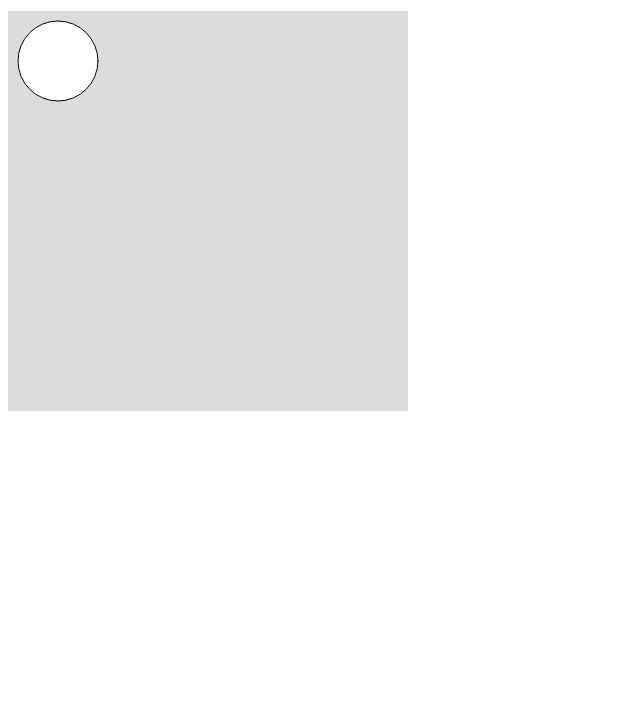
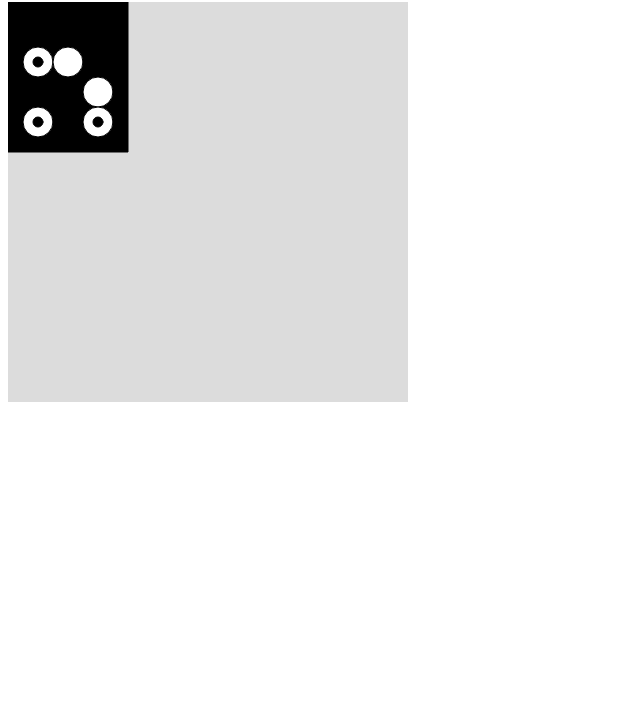
Before and after one commit to hedalu244/loneliness, a website built with Parcel: page src/index.html in a window 1280 px wide. Shown: the part 78-800 px from the top of the page, without its empty margins (0-640 px from the left). Built offline with nearby package versions, Linux system fonts and the light colour scheme.

Commit message:
move_animation

```diff
--- a/src/index.html
+++ b/src/index.html
@@ -3,12 +3,10 @@
 <head>
   <meta charset="UTF-8">
   <meta name="viewport" content="width=device-width, initial-scale=1.0">
-  <title>Hello p5</title>
-  <!-- スクリプト(main.ts)の読み込み -->
-  <!-- Parcelのv2系ではスクリプトの読み込みにtype="module"の指定が必要です -->
+  <title>loneliness</title>
   <script src="main.ts" type="module"></script>
 </head>
 <body>
-  <h1>はじめてのp5.js</h1>
+  <h1>loneliness</h1>
 </body>
 </html>
--- a/src/main.ts
+++ b/src/main.ts
@@ -13,27 +13,16 @@ const Direction = {
     None: 0,
     Left: 1,
     Right: 2,
-    Top: 3,
-    Bottom: 4,
+    Up: 3,
+    Down: 4,
 } as const;
 
 type Direction = typeof Direction[keyof typeof Direction];
 
-/*
-const CellMove = {
-    None: 0,
-    Left: 1,
-    Right: 2,
-    Top: 3,
-    Bottom: 4,
+type BoardAnimation = {
+    board: Board,
+    move: Direction[][],
 }
-type CellMove = typeof CellMove[keyof typeof CellMove];
-
-type BoardAnimation = {
-    board: Cell[][],
-    move: CellMove[][]
-}
-*/
 
 function n_array<T>(length: number, map: (v: unknown, k: number) => T): T[] {
     return Array.from({ length: length }, map)
@@ -41,79 +30,96 @@ function n_array<T>(length: number, map: (v: unknown, k: number) => T): T[] {
 
 class Level {
     initial_board: Board;
+    height: number;
     width: number;
-    height: number;
+
     board: Board; // 門番付き
+
     history: Board[];
+    anim_queue: BoardAnimation[]
+    anim_starttime: number
 
     constructor(initial_board: Board) {
-        this.height = initial_board.length;
-        this.width = initial_board[0].length;
+        this.width = initial_board.length;
+        this.height = initial_board[0].length;
         this.initial_board = initial_board;
 
         this.board = initial_board;
+
         this.history = []
+        this.anim_queue = []
+        this.anim_starttime = performance.now()
 
         this.init()
     }
 
     // 門番を付けて初期化
     init() {
-        const new_board: Cell[][] = n_array(this.height + 2, () => n_array(this.width + 2, () => Cell.Wall));
+        const new_board: Cell[][] = n_array(this.width + 2, () => n_array(this.height + 2, () => Cell.Wall));
 
-        for (let i = 0; i < this.height; i++)
-            for (let j = 0; j < this.width; j++)
+        for (let i = 0; i < this.width; i++)
+            for (let j = 0; j < this.height; j++)
                 new_board[i + 1][j + 1] = this.initial_board[i][j];
 
         this.board = new_board;
         this.history.push(this.board);
+
+        this.anim_queue.push({
+            board: this.board,
+            move: n_array(this.width + 2, () => n_array(this.height + 2, () => Direction.None)),
+        })
         this.show()
     }
     move(direction: Direction) {
         console.log("move", direction)
-        const new_board: Cell[][] = n_array(this.height + 2, () => n_array(this.width + 2, () => Cell.Wall))
+        const new_board: Cell[][] = n_array(this.width + 2, () => n_array(this.height + 2, () => Cell.Wall))
+        const move_direction: Direction[][] = n_array(this.width + 2, () => n_array(this.height + 2, () => Direction.None))
 
         // 何かしらの更新があったらtrue
         let move_flag = false;
 
-        for (let i = 1; i <= this.height; i++)
-            for (let j = 1; j <= this.width; j++)
+        for (let i = 1; i <= this.width; i++)
+            for (let j = 1; j <= this.height; j++)
                 new_board[i][j] = this.board[i][j];
 
         switch (direction) {
-            case Direction.Left: {
-                for (let i = 1; i <= this.height; i++)
-                    for (let j = 1; j <= this.width; j++) // 左の行から決定
+            case Direction.Up: {
+                for (let i = 1; i <= this.width; i++)
+                    for (let j = 1; j <= this.height; j++) // 左の行から決定
                         if (new_board[i][j - 1] == Cell.Empty && new_board[i][j] == Cell.Free) {
                             new_board[i][j - 1] = Cell.Free;
                             new_board[i][j] = Cell.Empty;
+                            move_direction[i][j - 1] = Direction.Up
+                            move_flag = true;
+                        }
+            } break;
+            case Direction.Down: {
+                for (let i = 1; i <= this.width; i++)
+                    for (let j = this.height; 1 <= j; j--) // 右の行から決定
+                        if (new_board[i][j + 1] == Cell.Empty && new_board[i][j] == Cell.Free) {
+                            new_board[i][j + 1] = Cell.Free;
+                            new_board[i][j] = Cell.Empty;
+                            move_direction[i][j + 1] = Direction.Down
+                            move_flag = true;
+                        }
+            } break;
+            case Direction.Left: {
+                for (let i = 1; i <= this.width; i++) // 上の行から決定
+                    for (let j = 1; j <= this.height; j++)
+                        if (new_board[i - 1][j] == Cell.Empty && new_board[i][j] == Cell.Free) {
+                            new_board[i - 1][j] = Cell.Free;
+                            new_board[i][j] = Cell.Empty;
+                            move_direction[i - 1][j] = Direction.Left;
                             move_flag = true;
                         }
             } break;
             case Direction.Right: {
-                for (let i = 1; i <= this.height; i++)
-                    for (let j = this.width; 1 <= j; j--) // 右の行から決定
-                        if (new_board[i][j + 1] == Cell.Empty && new_board[i][j] == Cell.Free) {
-                            new_board[i][j + 1] = Cell.Free;
-                            new_board[i][j] = Cell.Empty;
-                            move_flag = true;
-                        }
-            } break;
-            case Direction.Top: {
-                for (let i = 1; i <= this.height; i++) // 上の行から決定
-                    for (let j = 1; j <= this.width; j++)
-                        if (new_board[i - 1][j] == Cell.Empty && new_board[i][j] == Cell.Free) {
-                            new_board[i - 1][j] = Cell.Free;
-                            new_board[i][j] = Cell.Empty;
-                            move_flag = true;
-                        }
-            } break;
-            case Direction.Bottom: {
-                for (let i = this.height; 1 <= i; i--) // 下の行から決定
-                    for (let j = 1; j <= this.width; j++)
+                for (let i = this.width; 1 <= i; i--) // 下の行から決定
+                    for (let j = 1; j <= this.height; j++)
                         if (new_board[i + 1][j] == Cell.Empty && new_board[i][j] == Cell.Free) {
                             new_board[i + 1][j] = Cell.Free;
                             new_board[i][j] = Cell.Empty;
+                            move_direction[i + 1][j] = Direction.Right;
                             move_flag = true;
                         }
             } break;
@@ -127,22 +133,82 @@ class Level {
         else {
             console.log("can't move")
         }
+        this.anim_queue.push({ board: this.board, move: move_direction })
     }
     undo() {
         console.log("undo")
         let history = this.history.pop()
-        if (history == undefined){
+        if (history == undefined) {
             console.log("cant undo")
             return;
         }
 
         this.board = history
+
+        this.anim_queue.push({
+            board: this.board,
+            move: n_array(this.width + 2, () => n_array(this.height + 2, () => Direction.None)),
+        })
         this.show()
     }
 
     show() {
         console.log(this.history.map(x => JSON.stringify(x)).join("\n"))
         console.log(this.board.map(x => JSON.stringify(x)).join("\n"))
+        console.log(this.anim_queue.map(x => JSON.stringify(x)).join("\n"))
+    }
+
+    draw(p: p5) {
+        if (1 < this.anim_queue.length && this.anim_starttime + 200 < performance.now()) {
+            this.anim_queue.shift()
+            this.anim_starttime = performance.now()
+        }
+
+        const anim_elapsetime = performance.now() - this.anim_starttime;
+
+        // t = アニメーション開始からの経過時間
+        // t=0で-1, 60 < tで0, 間はsmoothstep
+        function move_offset(t: number, dir: Direction) {
+            if (dir == Direction.None) return [0, 0]
+            if (200 < t) return [0, 0];
+            const x = t / 200;
+            const amount = x * x * (3 - 2 * x) - 1;
+
+            switch (dir) {
+                case Direction.Left:
+                    return [-amount, 0];
+                case Direction.Right:
+                    return [amount, 0];
+                case Direction.Up:
+                    return [0, -amount];
+                case Direction.Down:
+                    return [0, amount];
+            }
+        }
+
+        p.background(220);
+        p.fill(0)
+        p.rect(0, 0, (this.width + 1) * 30, (this.height + 1) * 30);
+        for (let i = 1; i <= this.width; i++)
+            for (let j = 1; j <= this.height; j++) {
+                const [offsetx, offsety] = move_offset(anim_elapsetime, this.anim_queue[0].move[i][j])
+                switch (this.anim_queue[0].board[i][j]) {
+                    case Cell.Free: {
+                        p.fill("white");
+                        p.ellipse((i + offsetx) * 30, (j + offsety) * 30, 30);
+                    } break;
+                    case Cell.Wall: {
+                        p.fill("White");
+                        p.ellipse((i + offsetx) * 30, (j + offsety) * 30, 10);
+                    } break;
+                    case Cell.Fixed: {
+                        p.fill("white");
+                        p.ellipse((i + offsetx) * 30, (j + offsety) * 30, 30);
+                        p.fill("Black");
+                        p.ellipse((i + offsetx) * 30, (j + offsety) * 30, 10);
+                    } break;
+                }
+            }
     }
 }
 
@@ -156,22 +222,51 @@ function test() {
 
     level.move(Direction.Left);
     level.move(Direction.Right);
-    level.move(Direction.Top);
-    level.move(Direction.Bottom);
+    level.move(Direction.Up);
+    level.move(Direction.Down);
     level.undo()
 }
 
 test()
 
 const sketch = (p: p5) => {
+    function keyDown(event: KeyboardEvent) {
+        if (event.repeat) return;
+        console.log(event.code);
+        switch (event.code) {
+            case "ArrowLeft": {
+                level.move(Direction.Left);
+            } break;
+            case "ArrowRight": {
+                level.move(Direction.Right);
+            } break;
+            case "ArrowUp": {
+                level.move(Direction.Up);
+            } break;
+            case "ArrowDown": {
+                level.move(Direction.Down);
+            } break;
+            case "KeyZ": {
+                level.undo();
+            } break;
+        }
+    }
+
     p.setup = () => {
         p.createCanvas(400, 400);
+        document.addEventListener("keydown", keyDown, false);
     };
+
+    const level = new Level([
+        [0, 3, 0, 3],
+        [0, 2, 0, 0],
+        [0, 0, 2, 3],
+    ])
 
     p.draw = () => {
         p.background(220);
-        p.ellipse(50, 50, 80, 80);
-    };
+        level.draw(p)
+    }
 };
 
 new p5(sketch);
```
